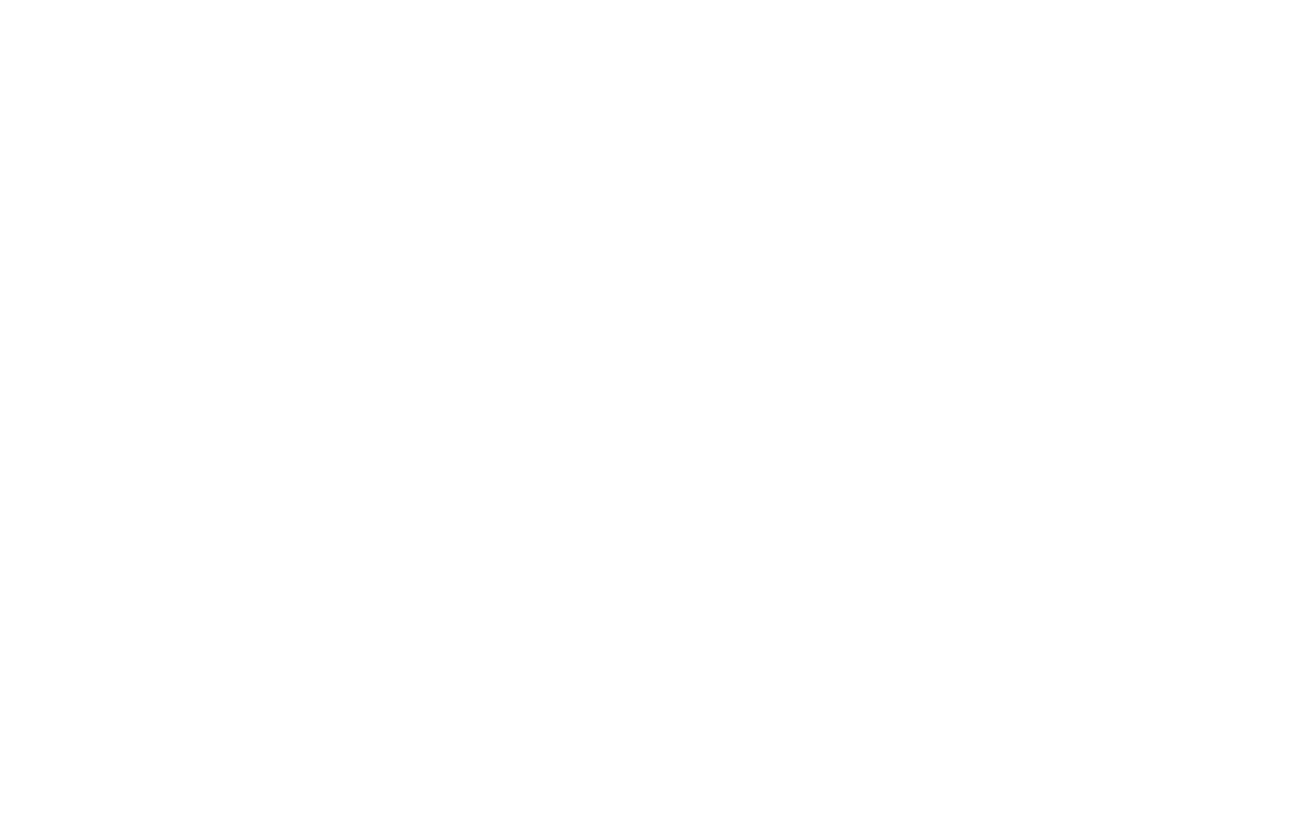
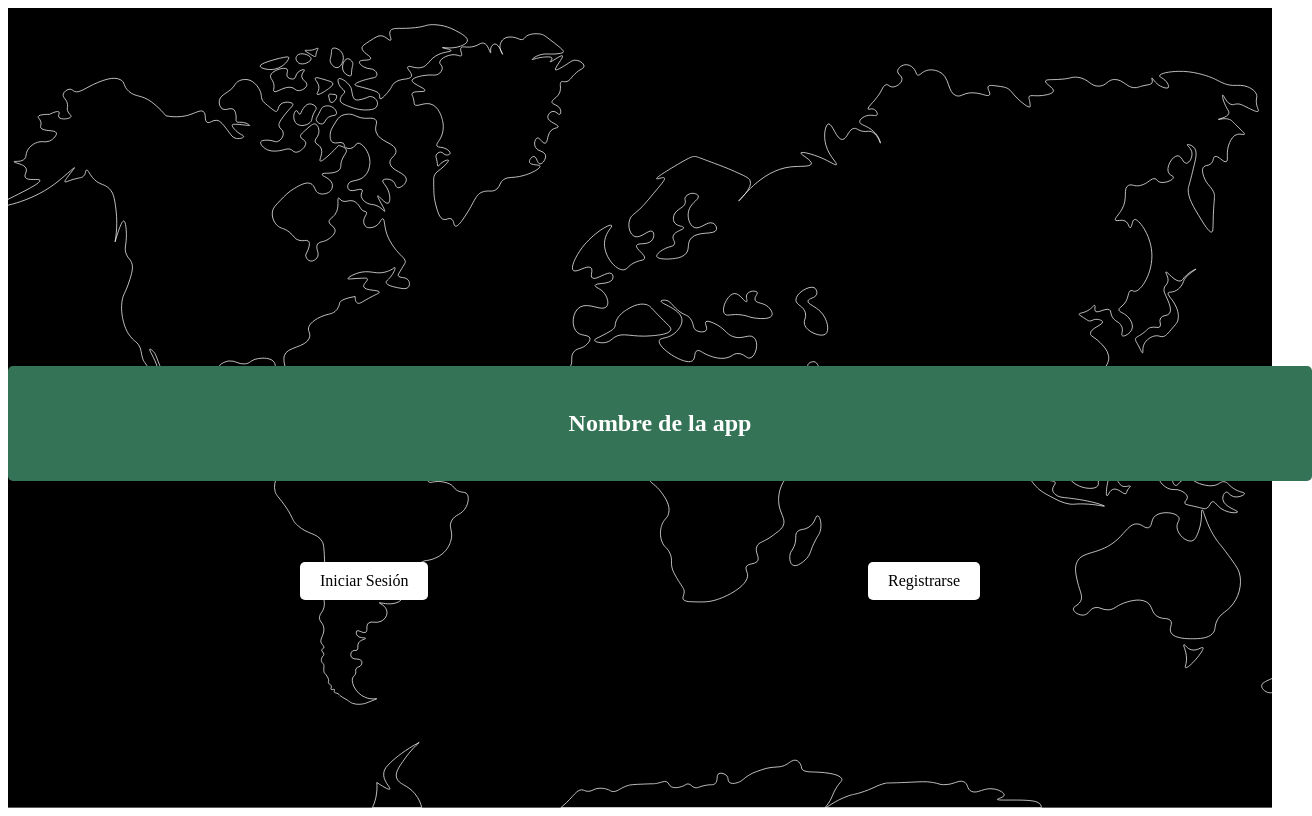
Before and after one commit to NicolasSalinasR/lab1-dba-grupo-4, a Nuxt app in the folder frontend/: page /probandoX in a window 1280 px wide. Before the commit this address had no page. Shown: the whole page, 1312 px wide, since content can reach past the window. Built offline with nearby package versions, Linux system fonts and the light colour scheme.

Commit message:
Archivo de pruebas

```diff
--- /dev/null
+++ b/frontend/pages/probandoX.vue
@@ -0,0 +1,119 @@
+<!-- <template>
+  <div>
+    <div>
+      <div class="more" @click="$router.push(/login);" >Ver más</div>
+    </div>
+    <ul>
+      <li>
+        <NuxtLink to="/componentep">Holaaa</NuxtLink>
+      </li>
+    </ul>
+  </div>
+</template> -->
+
+<template>
+
+  <div>
+    <div class="background-container" >
+      <div class="content">
+        <div class="rectangle">
+        <p class="app-name">{{ appName }}</p>
+        </div>
+        <!-- <img src="../images/mundo.svg" alt="mundo"> -->
+        <div class="more"  @click="$router.push(`/login`);"
+        >Iniciar Sesión
+        </div>
+
+        <div class="more1"  @click="$router.push(`/register`);"
+        >Registrarse
+        </div>
+
+      </div>
+
+    </div>
+  </div>
+</template>
+
+<script>
+export default {
+  data() {
+    return {
+      appName: "Nombre de la app"
+    };
+  }
+};
+</script>
+
+<style>
+
+.content{
+  width: 100%;
+
+}
+.rectangle {
+  background-color: #347355;
+  padding: 20px;
+  border-radius: 5px;
+  display: flex;
+  justify-content: center;
+  align-items: center;
+  margin-top: 30px;
+  width: 100%; /* Ancho del 100% de la página */
+  /* box-sizing: border-box; */ /* Asegura que el padding se incluya en el ancho */
+}
+
+
+.app-name {
+  font-size: 24px;
+  font-weight: bold;
+  color: #FFFFFF; /* Color de texto */
+}
+
+.container{
+  position: relative;
+  width: 100%;
+}
+
+.containerIndex {
+    /* background-color: white; */
+    width: 100%;
+    height: 90vh;
+    display: flex;
+    flex-direction: column;
+    align-items: center;
+    justify-content: center;
+    font-family: 'Roboto', sans-serif;
+}
+
+.background-container {
+  width: 100%;
+  background-image: url("../images/mundo.svg"); /* Ruta de tu imagen de fondo */
+  background-size: cover; /* Para cubrir todo el contenedor */
+  background-position: center; /* Centrar la imagen */
+  height: 100vh; /* Altura del contenedor, en este caso, 100% del viewport */
+  display: flex;
+  justify-content: center; /* Centrar contenido horizontalmente */
+  align-items: center; /* Centrar contenido verticalmente */
+}
+
+.more {
+  position: absolute;
+  bottom: 200px; /* Puedes ajustar esta posición según sea necesario */
+  background-color: #fff; /* Color de fondo de los botones */
+  padding: 10px 20px;
+  border-radius: 5px;
+  cursor: pointer;
+  left: 300px; /* Alinea el botón a la izquierda */
+}
+
+.more1 {
+  position: absolute;
+  bottom: 200px; /* Puedes ajustar esta posición según sea necesario */
+  background-color: #fff; /* Color de fondo de los botones */
+  padding: 10px 20px;
+  border-radius: 5px;
+  cursor: pointer;
+  right: 300px; /* Alinea el botón a la derecha */
+}
+
+</style>
```
